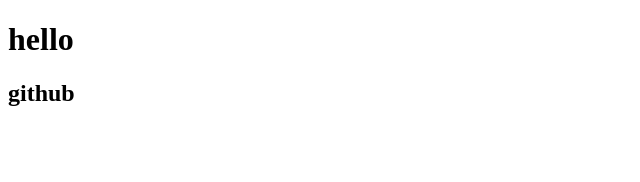
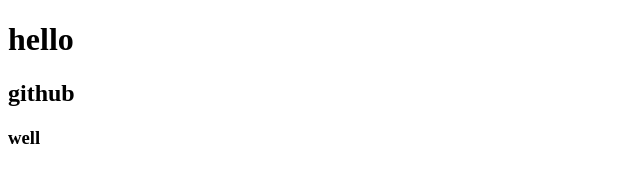
Before and after one commit to szuan/szuan.github.io, a plain HTML site: page index.html in a window 1280 px wide. Shown: the full height of the page, 0-640 px from the left. Drawn offline with Linux system fonts and the light colour scheme.

Commit message:
change on web

```diff
--- a/index.html
+++ b/index.html
@@ -9,5 +9,6 @@
 <body>
     <h1>hello</h1>
     <h2>github</h2>
+    <h3>well<h3>
 </body>
 </html>
```
